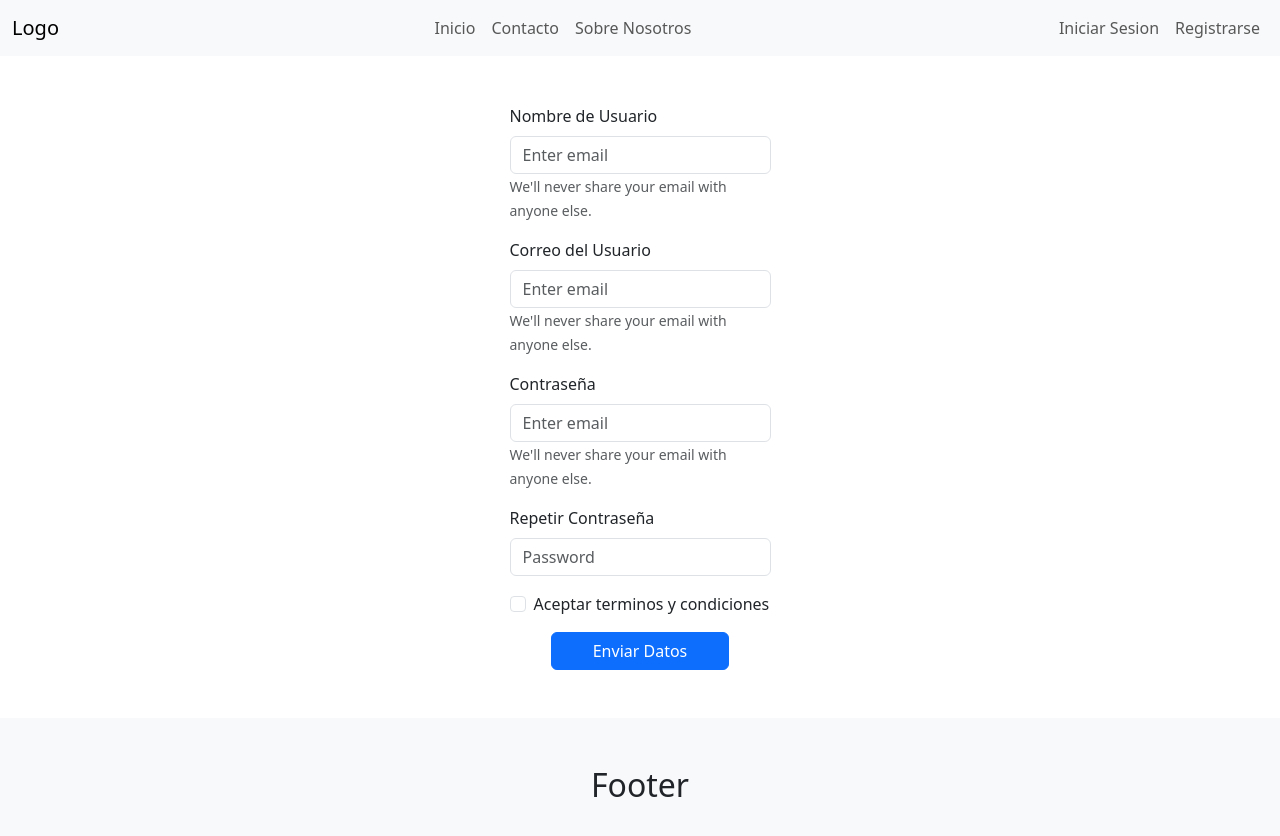
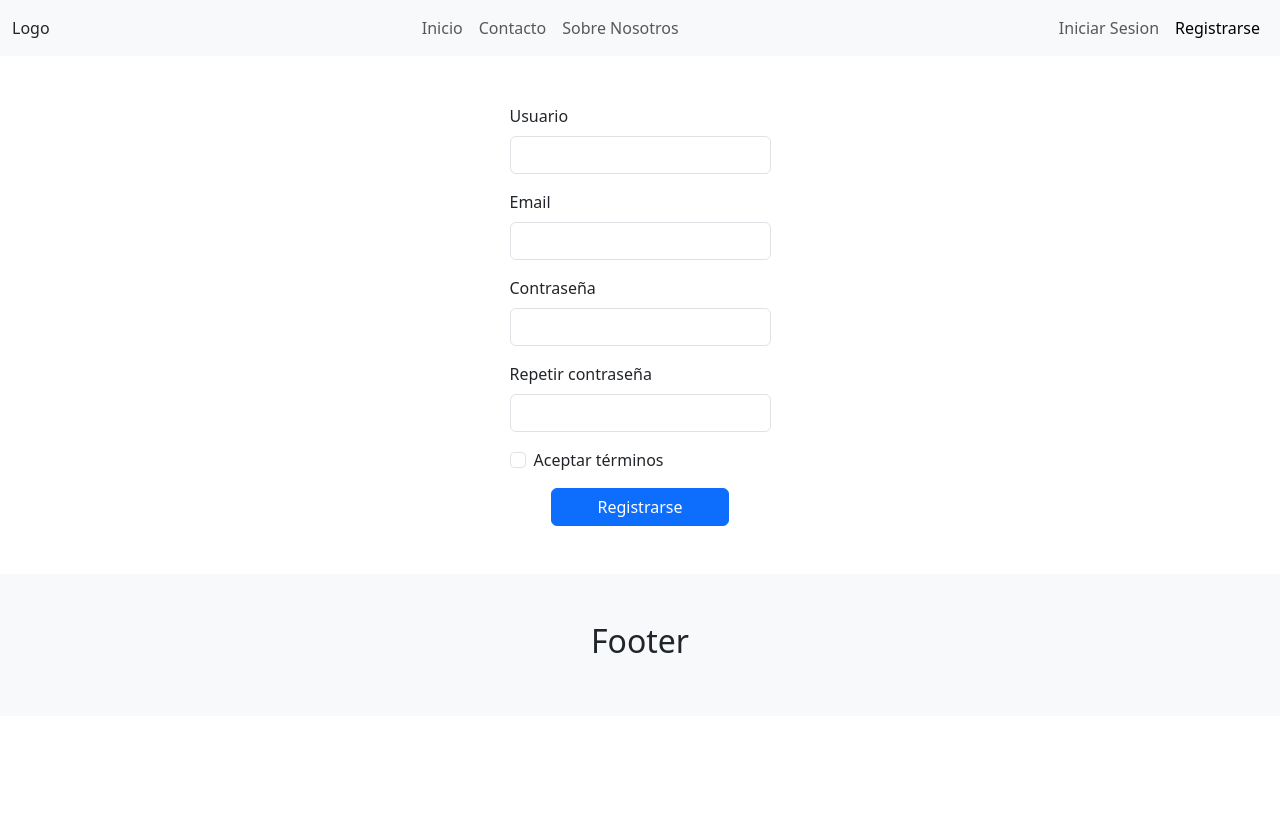
Before and after one commit to andresperlo5/react_web20_app, a React (Vite) app: page /register in a window 1280 px wide. Shown: the top 836 px of the page. After the commit the page ends 800 px from the top, so only its background shows below. Built offline with nearby package versions, Linux system fonts and the light colour scheme.

Commit message:
6/4 privateRoutes

```diff
--- a/src/App.jsx
+++ b/src/App.jsx
@@ -14,24 +14,71 @@ import AdminUsersPage from "./pages/AdminUsersPage";
 import AdminCreateProductPage from "./pages/AdminCreateProductPage";
 import FavPage from "./pages/FavPage";
 import CartPage from "./pages/CartPage";
+import PrivateRoute from "./components/privateroute/PrivateRoute";
 
 const App = () => {
   return (
     <>
-      <NavbarC />
       <Router>
+        <NavbarC />
         <Routes>
-          <Route path="/home-user" element={<UserPage />} />
-          <Route path="/user-fav" element={<FavPage />} />
-          <Route path="/user-cart" element={<CartPage />} />
+          <Route
+            path="/home-user"
+            element={
+              <PrivateRoute rolRuta="usuario">
+                <UserPage />
+              </PrivateRoute>
+            }
+          />
+          <Route
+            path="/user-fav"
+            element={
+              <PrivateRoute rolRuta="usuario">
+                <FavPage />
+              </PrivateRoute>
+            }
+          />
+          <Route
+            path="/user-cart"
+            element={
+              <PrivateRoute rolRuta="usuario">
+                <CartPage />
+              </PrivateRoute>
+            }
+          />
           <Route
             path="/admin-products/createEdit/:idProduct"
-            element={<AdminCreateProductPage />}
+            element={
+              <PrivateRoute rolRuta="admin">
+                <AdminCreateProductPage />
+              </PrivateRoute>
+            }
           />
-          <Route path="/admin-products" element={<AdminProductsPage />} />
-          <Route path="/admin-users" element={<AdminUsersPage />} />
-          <Route path="/home-admin" element={<AdminPage />} />
-          <Route path="/product-details" element={<ProductDetailPage />} />
+          <Route
+            path="/admin-products"
+            element={
+              <PrivateRoute rolRuta="admin">
+                <AdminProductsPage />
+              </PrivateRoute>
+            }
+          />
+          <Route
+            path="/admin-users"
+            element={
+              <PrivateRoute rolRuta="admin">
+                <AdminUsersPage />
+              </PrivateRoute>
+            }
+          />
+          <Route
+            path="/home-admin"
+            element={
+              <PrivateRoute rolRuta="admin">
+                <AdminPage />
+              </PrivateRoute>
+            }
+          />
+          {/*   <Route path="/product-details" element={<ProductDetailPage />} /> */}
           <Route path="/register" element={<RegisterPage />} />
           <Route path="/login" element={<LoginPage />} />
           <Route
@@ -41,8 +88,8 @@ const App = () => {
           <Route path="/" element={<HomePage />} />
           <Route path="*" element={<ErrorPage />} />
         </Routes>
+        <Footer />
       </Router>
-      <Footer />
     </>
   );
 };
--- a/src/components/card/CardC.jsx
+++ b/src/components/card/CardC.jsx
@@ -1,6 +1,7 @@
 import Button from "react-bootstrap/Button";
 import Card from "react-bootstrap/Card";
 import "./Card.css";
+import { Link } from "react-router";
 
 const CardC = ({ image, title, price, description, idProduct }) => {
   return (
@@ -13,9 +14,9 @@ const CardC = ({ image, title, price, description, idProduct }) => {
           <Card.Title className="text-truncate">{title}</Card.Title>
           <Card.Text>${price}</Card.Text>
           <Card.Text className="text-truncate">{description}</Card.Text>
-          <a href={`/product-detail/${idProduct}`} className="btn btn-primary">
+          <Link to={`/product-detail/${idProduct}`} className="btn btn-primary">
             Ver Mas
-          </a>
+          </Link>
         </Card.Body>
       </Card>
     </>
--- a/src/components/form/FormC.jsx
+++ b/src/components/form/FormC.jsx
@@ -5,8 +5,109 @@ import Form from "react-bootstrap/Form";
 import Swal from "sweetalert2";
 
 const FormC = ({ idPage }) => {
-  //Estados
+  // ---------------- STATES ----------------
   const [formulario, setFormulario] = useState({
+    nombreUsuario: "",
+    correoUsuario: "",
+    contrasenia: "",
+    repContrasenia: "",
+    checkUsuario: false,
+    rolUsuario: "usuario",
+    login: false,
+    bloqueo: true,
+  });
+
+  const [formLog, setFormLog] = useState({
+    nombreUsuario: "",
+    contrasenia: "",
+  });
+
+  const [erroresRegister, setErroresRegister] = useState({});
+  const [erroresLogin, setErroresLogin] = useState({});
+
+  const validarEmail = (email) => /^[^\s@]+@[^\s@]+\.[^\s@]+$/.test(email);
+
+  const getClass = (error, value) => {
+    if (error) return "is-invalid";
+    if (value) return "is-valid";
+    return "";
+  };
+
+  const handleChangeRegister = (ev) => {
+    const { name, value, type, checked } = ev.target;
+
+    setFormulario({
+      ...formulario,
+      [name]: type === "checkbox" ? checked : value,
+    });
+
+    setErroresRegister({
+      ...erroresRegister,
+      [name]: "",
+    });
+  };
+
+  const handleChangeLogin = (ev) => {
+    const { name, value } = ev.target;
+
+    setFormLog({ ...formLog, [name]: value });
+
+    setErroresLogin({
+      ...erroresLogin,
+      [name]: "",
+    });
+  };
+
+  const handleClickBottomRegister = (ev) => {
+    ev.preventDefault();
+
+    let errores = {};
+
+    if (!formulario.nombreUsuario) {
+      errores.nombreUsuario = "Campo obligatorio";
+    }
+
+    if (!formulario.correoUsuario) {
+      errores.correoUsuario = "Campo obligatorio";
+    } else if (!validarEmail(formulario.correoUsuario)) {
+      errores.correoUsuario = "Email inválido";
+    }
+
+    if (!formulario.contrasenia) {
+      errores.contrasenia = "Campo obligatorio";
+    } else if (formulario.contrasenia.length < 8) {
+      errores.contrasenia = "Mínimo 8 caracteres";
+    }
+
+    if (!formulario.repContrasenia) {
+      errores.repContrasenia = "Campo obligatorio";
+    } else if (formulario.contrasenia !== formulario.repContrasenia) {
+      errores.repContrasenia = "Las contraseñas no coinciden";
+    }
+
+    if (!formulario.checkUsuario) {
+      errores.checkUsuario = "Debes aceptar los términos";
+    }
+
+    setErroresRegister(errores);
+
+    if (Object.keys(errores).length > 0) return;
+
+    const usuariosLs = JSON.parse(localStorage.getItem("usuarios")) || [];
+
+    Swal.fire({
+      title: "Registro Exitoso!",
+      icon: "success",
+    });
+
+    usuariosLs.push({
+      id: usuariosLs[usuariosLs.length - 1]?.id + 1 || 1,
+      ...formulario,
+    });
+
+    localStorage.setItem("usuarios", JSON.stringify(usuariosLs));
+
+    setFormulario({
       nombreUsuario: "",
       correoUsuario: "",
       contrasenia: "",
@@ -16,98 +117,45 @@ const FormC = ({ idPage }) => {
       login: false,
       bloqueo: false,
     });
-
-  const [formLog, setFormLog] = useState({
-    nombreUsuario: "",
-    contrasenia: "",
-  });
-
-  /*
-   const [nombreUsuario, setNombreUsuario] = useState("");
-  const [emailUsuario, setEmailUsuarioo] = useState("");
-  const [contrasenia, setContrasenia] = useState("");
-  const [repContrasenia, setRepContrasenia] = useState("");
-  const [checkUsuario, setCheckUsuario] = useState(false); */
-
-  const handleChangeRegister = (ev) => {
-    setFormulario({
-      ...formulario,
-      [ev.target.name]:
-        ev.target.type === "checkbox" ? ev.target.checked : ev.target.value,
-    });
-  };
-
-  const handleClickBottomRegister = (ev) => {
-    ev.preventDefault();
-
-    const usuariosLs = JSON.parse(localStorage.getItem("usuarios")) || [];
-
-    const {
-      nombreUsuario,
-      emailUsuairo,
-      contrasenia,
-      repContrasenia,
-      checkUsuario,
-    } = formulario;
-
-    if (contrasenia && repContrasenia && contrasenia === repContrasenia) {
-      Swal.fire({
-        title: "Registro Exitoso!",
-        text: "En breve seras redirigido a iniciar tu sesion!",
-        icon: "success",
-      });
-
-      usuariosLs.push({
-        id: usuariosLs[usuariosLs.length - 1]?.id + 1 || 1,
-        ...formulario,
-      });
-
-      localStorage.setItem("usuarios", JSON.stringify(usuariosLs));
-    }
-  };
-
-  const handleChangeLogin = (ev) => {
-    setFormLog({ ...formLog, [ev.target.name]: ev.target.value });
+    setErroresRegister({});
   };
 
   const handleClickBottomLog = (ev) => {
     ev.preventDefault();
-    const { nombreUsuario, contrasenia } = formLog;
-    console.log(formLog);
-    const usuariosLs = JSON.parse(localStorage.getItem("usuarios"));
-    const indexUser = usuariosLs.findIndex(
-      (usuario) => usuario.nombreUsuario === nombreUsuario,
+
+    let errores = {};
+
+    if (!formLog.nombreUsuario) {
+      errores.nombreUsuario = "Campo obligatorio";
+    }
+
+    if (!formLog.contrasenia) {
+      errores.contrasenia = "Campo obligatorio";
+    }
+
+    setErroresLogin(errores);
+
+    if (Object.keys(errores).length > 0) return;
+
+    const usuariosLs = JSON.parse(localStorage.getItem("usuarios")) || [];
+
+    const usuarioExiste = usuariosLs.find(
+      (u) => u.nombreUsuario === formLog.nombreUsuario,
     );
 
-    const usuarioExiste = usuariosLs.find(
-      (usuario) => usuario.nombreUsuario === nombreUsuario,
-    );
-
-    if (!usuarioExiste) {
+    if (!usuarioExiste || usuarioExiste.contrasenia !== formLog.contrasenia) {
       Swal.fire({
         icon: "error",
-        title: "Oops...",
-        text: "Usuario y/o contraseña no coinciden. USUARIO",
+        title: "Error",
+        text: "Usuario o contraseña incorrectos",
       });
-
-      return;
-    }
-
-    if (usuarioExiste.contrasenia !== contrasenia) {
-      Swal.fire({
-        icon: "error",
-        title: "Oops...",
-        text: "Usuario y/o contraseña no coinciden. CONTRASEÑA",
-      });
-
       return;
     }
 
     if (usuarioExiste.bloqueo) {
       Swal.fire({
         icon: "error",
-        title: "Oops...",
-        text: "Usuario bloqueado debes comunicarte con un administrador",
+        title: "Usuario bloqueado",
       });
       return;
     }
@@ -115,136 +163,146 @@ const FormC = ({ idPage }) => {
     usuarioExiste.login = true;
 
     sessionStorage.setItem("usuarioLog", JSON.stringify(usuarioExiste));
-    usuariosLs[indexUser] = usuarioExiste;
 
-    localStorage.setItem("usuarios", JSON.stringify(usuariosLs));
+    setFormLog({
+      nombreUsuario: "",
+      contrasenia: "",
+    });
+    setErroresLogin({});
 
-    if (usuarioExiste.rolUsuario === "admin") {
-      location.href = "/home-admin";
-    } else {
-      location.href = "/home-user";
-    }
+    location.href =
+      usuarioExiste.rolUsuario === "admin" ? "/home-admin" : "/home-user";
   };
 
-  return (
-    <>
-      {idPage === "login" ? (
+  const loginForm = (
     <Form className="w-25">
-          <Form.Group className="mb-3" controlId="formBasicEmail">
-            <Form.Label>Nombre de Usuario</Form.Label>
+      <Form.Group className="mb-3">
+        <Form.Label>Usuario</Form.Label>
         <Form.Control
-              type="text"
-              placeholder="Enter email"
           name="nombreUsuario"
           onChange={handleChangeLogin}
+          className={getClass(
+            erroresLogin.nombreUsuario,
+            formLog.nombreUsuario,
+          )}
         />
-            <Form.Text className="text-muted">
-              We'll never share your email with anyone else.
-            </Form.Text>
+        <Form.Control.Feedback type="invalid">
+          {erroresLogin.nombreUsuario}
+        </Form.Control.Feedback>
       </Form.Group>
 
-          <Form.Group className="mb-3" controlId="formBasicEmail">
+      <Form.Group className="mb-3">
         <Form.Label>Contraseña</Form.Label>
         <Form.Control
           type="password"
           name="contrasenia"
-              placeholder="Enter email"
           onChange={handleChangeLogin}
+          className={getClass(erroresLogin.contrasenia, formLog.contrasenia)}
         />
-            <Form.Text className="text-muted">
-              We'll never share your email with anyone else.
-            </Form.Text>
+        <Form.Control.Feedback type="invalid">
+          {erroresLogin.contrasenia}
+        </Form.Control.Feedback>
       </Form.Group>
 
       <Container className="d-flex justify-content-center">
-            <Button
-              variant="primary"
-              type="submit"
-              className="w-75"
-              onClick={handleClickBottomLog}
-            >
+        <Button className="w-75" onClick={handleClickBottomLog}>
           Ingresar
         </Button>
       </Container>
     </Form>
-      ) : (
+  );
+
+  const registerForm = (
     <Form className="w-25">
-          <Form.Group className="mb-3" controlId="formBasicEmail">
-            <Form.Label>Nombre de Usuario</Form.Label>
+      <Form.Group className="mb-3">
+        <Form.Label>Usuario</Form.Label>
         <Form.Control
+          name="nombreUsuario"
           value={formulario.nombreUsuario}
-              type="text"
-              name="nombreUsuario"
-              placeholder="Enter email"
-              /* onChange={(ev) => setNombreUsuario(ev.target.value)} */
           onChange={handleChangeRegister}
+          className={getClass(
+            erroresRegister.nombreUsuario,
+            formulario.nombreUsuario,
+          )}
         />
-            <Form.Text className="text-muted">
-              We'll never share your email with anyone else.
-            </Form.Text>
+        <Form.Control.Feedback type="invalid">
+          {erroresRegister.nombreUsuario}
+        </Form.Control.Feedback>
       </Form.Group>
 
-          <Form.Group className="mb-3" controlId="formBasicEmail">
-            <Form.Label>Correo del Usuario</Form.Label>
+      <Form.Group className="mb-3">
+        <Form.Label>Email</Form.Label>
         <Form.Control
+          name="correoUsuario"
           value={formulario.correoUsuario}
-              type="email"
-              name="correoUsuario"
-              placeholder="Enter email"
           onChange={handleChangeRegister}
+          className={getClass(
+            erroresRegister.correoUsuario,
+            formulario.correoUsuario,
+          )}
         />
-            <Form.Text className="text-muted">
-              We'll never share your email with anyone else.
-            </Form.Text>
+        <Form.Control.Feedback type="invalid">
+          {erroresRegister.correoUsuario}
+        </Form.Control.Feedback>
       </Form.Group>
 
-          <Form.Group className="mb-3" controlId="formBasicEmail">
+      <Form.Group className="mb-3">
         <Form.Label>Contraseña</Form.Label>
         <Form.Control
           type="password"
+          name="contrasenia"
           value={formulario.contrasenia}
-              name="contrasenia"
-              placeholder="Enter email"
           onChange={handleChangeRegister}
+          className={getClass(
+            erroresRegister.contrasenia,
+            formulario.contrasenia,
+          )}
         />
-            <Form.Text className="text-muted">
-              We'll never share your email with anyone else.
-            </Form.Text>
+        <Form.Control.Feedback type="invalid">
+          {erroresRegister.contrasenia}
+        </Form.Control.Feedback>
       </Form.Group>
 
-          <Form.Group className="mb-3" controlId="formBasicPassword">
-            <Form.Label>Repetir Contraseña</Form.Label>
+      <Form.Group className="mb-3">
+        <Form.Label>Repetir contraseña</Form.Label>
         <Form.Control
           type="password"
+          name="repContrasenia"
           value={formulario.repContrasenia}
-              name="repContrasenia"
-              placeholder="Password"
           onChange={handleChangeRegister}
+          className={getClass(
+            erroresRegister.repContrasenia,
+            formulario.repContrasenia,
+          )}
         />
+        <Form.Control.Feedback type="invalid">
+          {erroresRegister.repContrasenia}
+        </Form.Control.Feedback>
       </Form.Group>
-          <Form.Group className="mb-3" controlId="formBasicCheckbox">
+
+      <Form.Group className="mb-3">
         <Form.Check
           type="checkbox"
-              value={formulario.checkUsuario}
-              label="Aceptar terminos y condiciones"
+          label="Aceptar términos"
+          name="checkUsuario"
           onChange={handleChangeRegister}
-              name="checkUsuario"
+          isInvalid={erroresRegister.checkUsuario}
         />
+        <Form.Control.Feedback type="invalid">
+          {erroresRegister.checkUsuario}
+        </Form.Control.Feedback>
       </Form.Group>
+
       <Container className="d-flex justify-content-center">
-            <Button
-              variant="primary"
-              type="submit"
-              className="w-75"
-              onClick={handleClickBottomRegister}
-            >
-              Enviar Datos
+        <Button className="w-75" onClick={handleClickBottomRegister}>
+          Registrarse
         </Button>
       </Container>
     </Form>
-      )}
-    </>
   );
+
+  // 🔥 RETURN LIMPIO
+  return <>{idPage === "login" ? loginForm : registerForm}</>;
 };
 
 export default FormC;
--- a/src/components/navbar/NavbarC.jsx
+++ b/src/components/navbar/NavbarC.jsx
@@ -1,6 +1,7 @@
 import Container from "react-bootstrap/Container";
 import Nav from "react-bootstrap/Nav";
 import Navbar from "react-bootstrap/Navbar";
+import { NavLink } from "react-router";
 import Swal from "sweetalert2";
 
 const NavbarC = () => {
@@ -33,8 +34,9 @@ const NavbarC = () => {
     <>
       <Navbar expand="lg" className="bg-body-tertiary">
         <Container fluid>
-          <Navbar.Brand
-            href={
+          <NavLink
+            className="nav-link"
+            to={
               usuarioLog?.rolUsuario === "admin"
                 ? "/home-admin"
                 : usuarioLog?.rolUsuario === "usuario"
@@ -43,52 +45,74 @@ const NavbarC = () => {
             }
           >
             Logo
-          </Navbar.Brand>
+          </NavLink>
           <Navbar.Toggle aria-controls="basic-navbar-nav" />
           <Navbar.Collapse id="basic-navbar-nav">
             {usuarioLog?.rolUsuario === "admin" ? (
               <Nav className="ms-auto">
-                <Nav.Link
-                  href={
-                    usuarioLog?.rolUsuario === "admin" ? "/home-admin" : "/"
-                  }
+                <NavLink
+                  className="nav-link"
+                  to={usuarioLog?.rolUsuario === "admin" ? "/home-admin" : "/"}
                 >
                   Inicio
-                </Nav.Link>
-                <Nav.Link href="/admin-users">Panel Usuarios</Nav.Link>
-                <Nav.Link href="/admin-products">Panel Productos</Nav.Link>
+                </NavLink>
+                <NavLink className="nav-link" to="/admin-users">
+                  Panel Usuarios
+                </NavLink>
+                <NavLink className="nav-link" to="/admin-products">
+                  Panel Productos
+                </NavLink>
               </Nav>
             ) : usuarioLog?.rolUsuario === "usuario" ? (
               <Nav className="ms-auto">
-                <Nav.Link
-                  href={
-                    usuarioLog?.rolUsuario === "usuario" ? "/home-user" : "/"
-                  }
+                <NavLink
+                  className="nav-link"
+                  to={usuarioLog?.rolUsuario === "usuario" ? "/home-user" : "/"}
                 >
                   Inicio
-                </Nav.Link>
-                <Nav.Link href="/user-fav">Favoritos</Nav.Link>
-                <Nav.Link href="/user-cart">Carrito</Nav.Link>
-                <Nav.Link href="/admin-products">Galeria</Nav.Link>
+                </NavLink>
+                <NavLink className="nav-link" to="/user-fav">
+                  Favoritos
+                </NavLink>
+                <NavLink className="nav-link" to="/user-cart">
+                  Carrito
+                </NavLink>
+                <NavLink className="nav-link" to="/user-galery">
+                  Galeria
+                </NavLink>
               </Nav>
             ) : (
               <Nav className="ms-auto">
-                <Nav.Link href="/">Inicio</Nav.Link>
-                <Nav.Link href="/contact">Contacto</Nav.Link>
-                <Nav.Link href="/aboutUs">Sobre Nosotros</Nav.Link>
+                <NavLink className="nav-link" to="/">
+                  Inicio
+                </NavLink>
+                <NavLink className="nav-link" to="/contact">
+                  Contacto
+                </NavLink>
+                <NavLink className="nav-link" to="/aboutUs">
+                  Sobre Nosotros
+                </NavLink>
               </Nav>
             )}
             {usuarioLog?.rolUsuario === "admin" ||
             usuarioLog?.rolUsuario === "usuario" ? (
               <Nav className="ms-auto">
-                <Nav.Link href="#" onClick={cerrarSesionUsuario}>
+                <NavLink
+                  className="nav-link"
+                  to="#"
+                  onClick={cerrarSesionUsuario}
+                >
                   Cerrar Sesion
-                </Nav.Link>
+                </NavLink>
               </Nav>
             ) : (
               <Nav className="ms-auto">
-                <Nav.Link href="/login">Iniciar Sesion</Nav.Link>
-                <Nav.Link href="/register">Registrarse</Nav.Link>
+                <NavLink className="nav-link" to="/login">
+                  Iniciar Sesion
+                </NavLink>
+                <NavLink className="nav-link" to="/register">
+                  Registrarse
+                </NavLink>
               </Nav>
             )}
           </Navbar.Collapse>
--- /dev/null
+++ b/src/components/privateroute/PrivateRoute.jsx
@@ -0,0 +1,22 @@
+import { useNavigate } from "react-router";
+
+const PrivateRoute = ({ children, rolRuta }) => {
+  const navigate = useNavigate();
+  const usuarioLog = JSON.parse(sessionStorage.getItem("usuarioLog")) || null;
+
+  if (!usuarioLog) {
+    setTimeout(() => {
+      navigate("/");
+    }, 100);
+  } else if (usuarioLog.rolUsuario === rolRuta) {
+    return children;
+  } else if (usuarioLog.rolUsuario === "usuario") {
+    setTimeout(() => {
+      navigate("/home-user");
+    }, 100);
+  } else {
+    return children;
+  }
+};
+
+export default PrivateRoute;
```
Also changed, not shown: src/components/table/TableC.jsx (+4 -3 lines), src/pages/AdminProductsPage.jsx (+4 -3 lines). Lines whose indentation alone changed are shown as unchanged.
